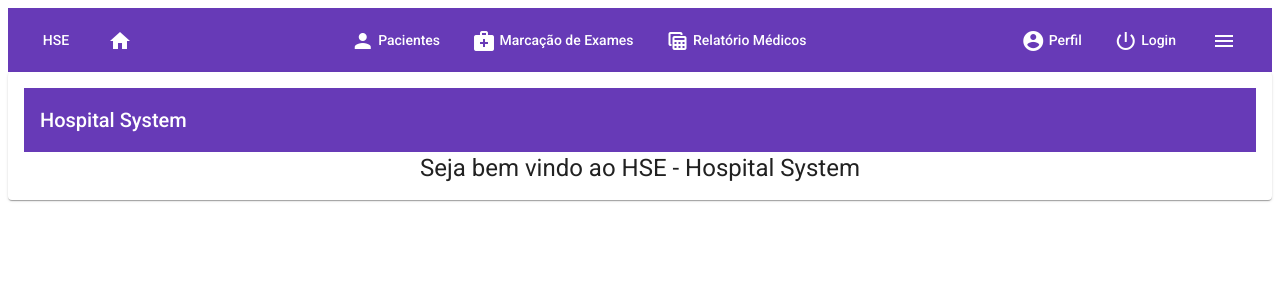
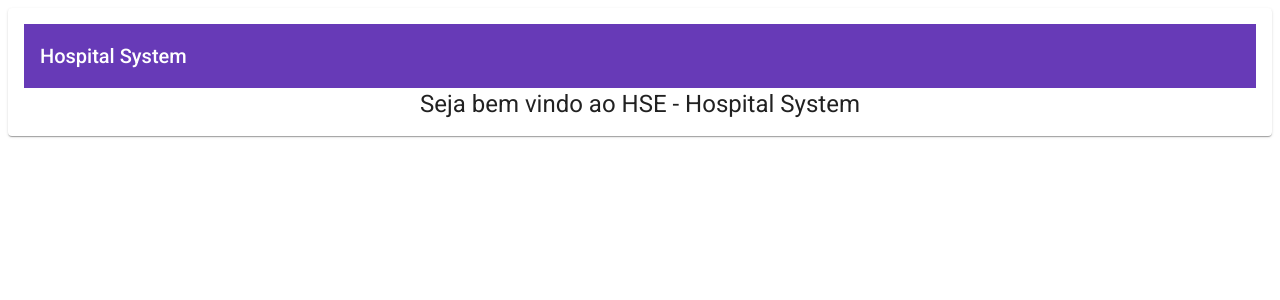
Before and after one commit to matheusaragaofs/hospital_system, an Angular app: page / in a window 1280 px wide. Shown: the top 300 px of the page. Built offline with nearby package versions, Linux system fonts and the light colour scheme.

Commit message:
Set ngIf to don't show navbar in login route

```diff
--- a/src/app/app.component.html
+++ b/src/app/app.component.html
@@ -1,4 +1,4 @@
-<mat-toolbar color="primary" fxLayout="row" fxLayoutAlign="space-between center">
+<mat-toolbar *ngIf="isAuthenticated" color="primary" fxLayout="row" fxLayoutAlign="space-between center">
     <span>
         <button mat-button routerLink="/">{{ title }}</button>
         <button mat-button routerLink="/"><mat-icon>home</mat-icon></button>
```
